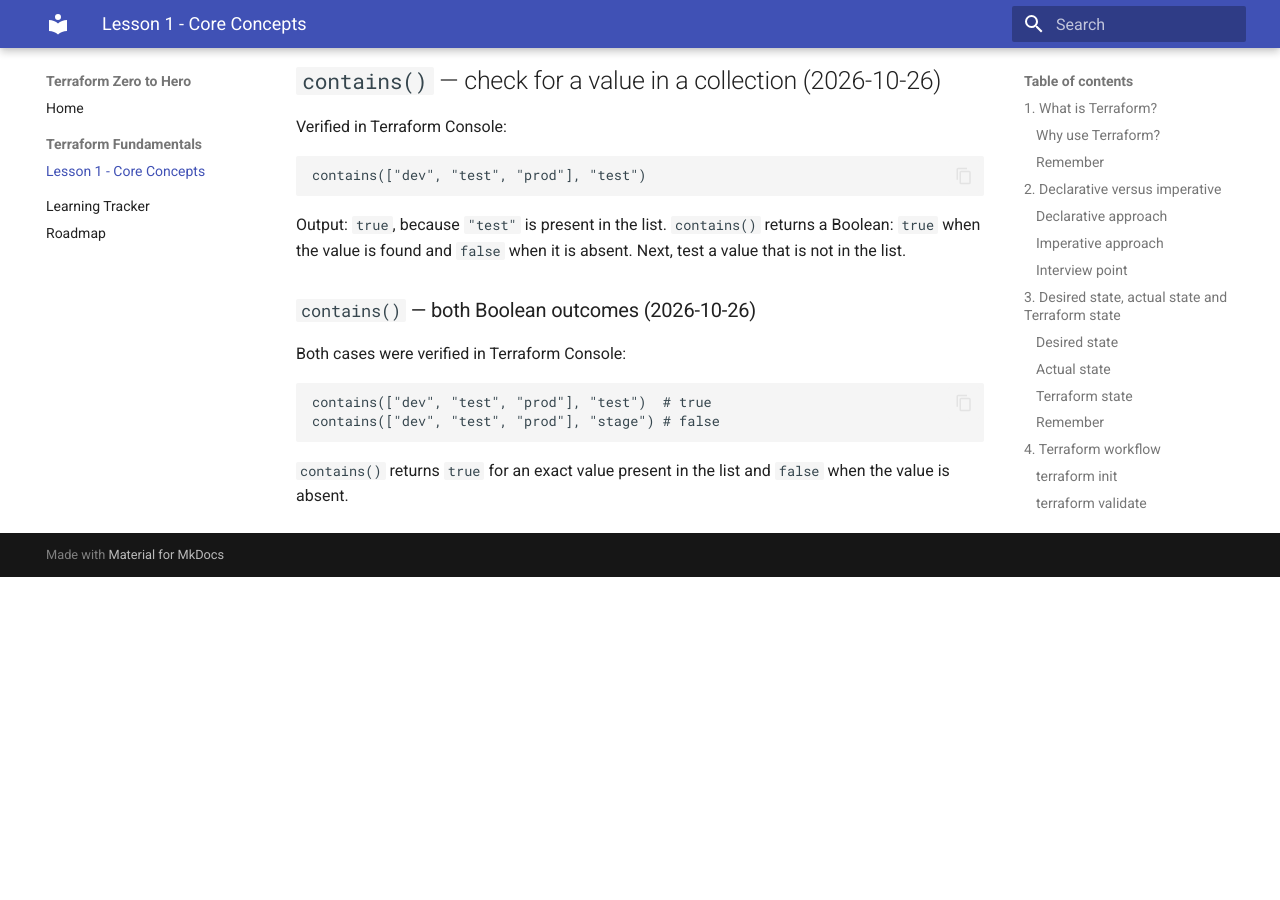
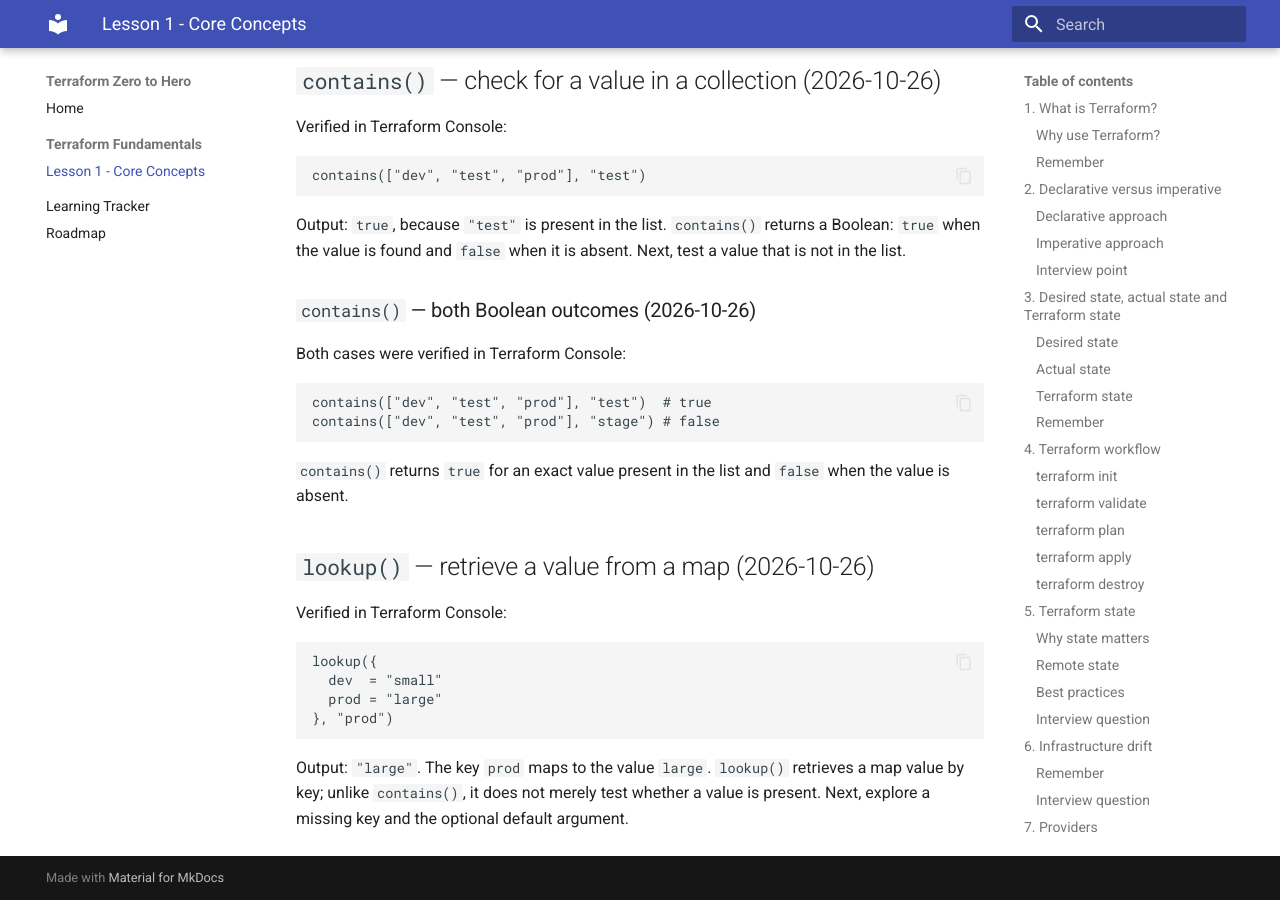
Before and after one commit to pshewale-dev/terraform-azure-lab, an MkDocs documentation site: the page built from docs/lesson-01-fundamentals.md, in a window 1280 px wide and 900 px high, scrolled down 22190 px. Built offline with MkDocs 1.6.1 and Material for MkDocs 9.7.7, drawn with Linux system fonts in a browser that asks for light colours; before the commit the page ends 22767 px from its top, so only the background shows below that.

Commit message:
docs: record lookup function first exercise

````diff
--- a/docs/lesson-01-fundamentals.md
+++ b/docs/lesson-01-fundamentals.md
@@ -938,3 +938,17 @@ contains(["dev", "test", "prod"], "stage") # false
 ```
 
 `contains()` returns `true` for an exact value present in the list and `false` when the value is absent.
+
+
+## `lookup()` — retrieve a value from a map (2026-10-26)
+
+Verified in Terraform Console:
+
+```hcl
+lookup({
+  dev  = "small"
+  prod = "large"
+}, "prod")
+```
+
+Output: `"large"`. The key `prod` maps to the value `large`. `lookup()` retrieves a map value by key; unlike `contains()`, it does not merely test whether a value is present. Next, explore a missing key and the optional default argument.
````
